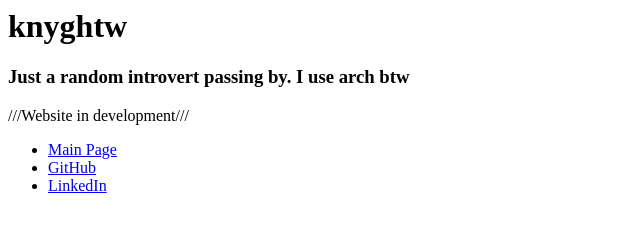
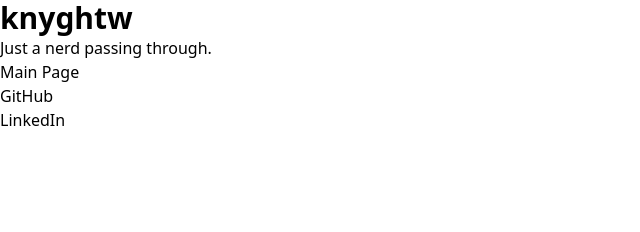
Before and after one commit to knyghtw/linku, a plain HTML site: page index.html in a window 1280 px wide. Shown: the whole page, without its empty margins (0-640 px from the left). Drawn offline with nearby package versions, Linux system fonts and the light colour scheme.

Commit message:
Adding tailwindcss - edited with nvim btw

```diff
--- a/index.html
+++ b/index.html
@@ -1,12 +1,11 @@
 <html>
   <head>
     <title>About Him</title>
+    <script src="https://cdn.jsdelivr.net/npm/@tailwindcss/browser@4"></script>
   </head>
   <body>
-    <h1>knyghtw</h1>
-    <h3>Just a random introvert passing by. I use arch btw</h3>
-    ///Website in development///
-    <br />
+    <div class="text-3xl font-bold">knyghtw</div>
+    <h3>Just a nerd passing through.</h3>
     <ul>
       <li><a href="https://knyghtw.github.io">Main Page</a></li>
       <li><a href="https://github.com/knyghtw">GitHub</a></li>
```
